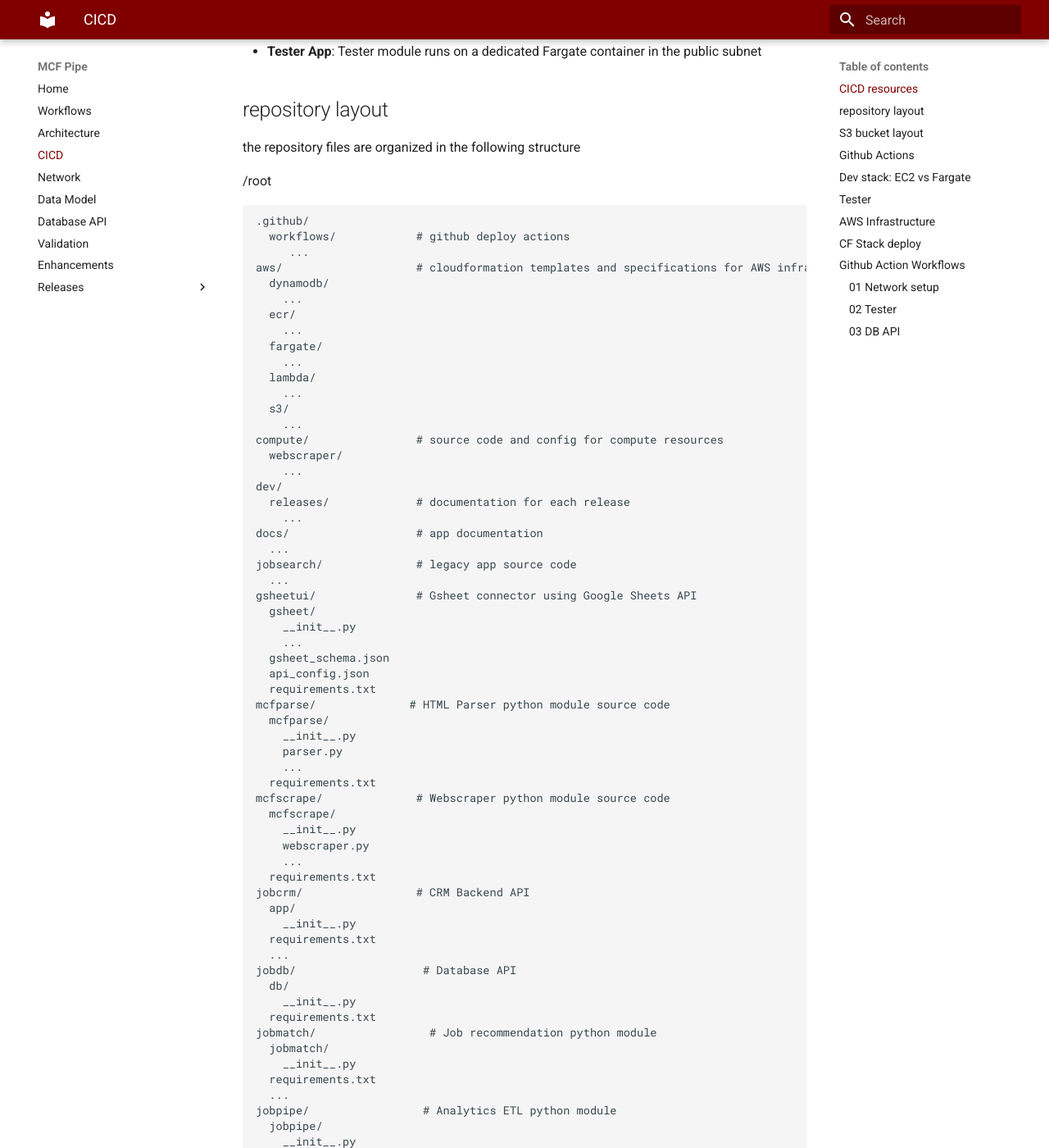
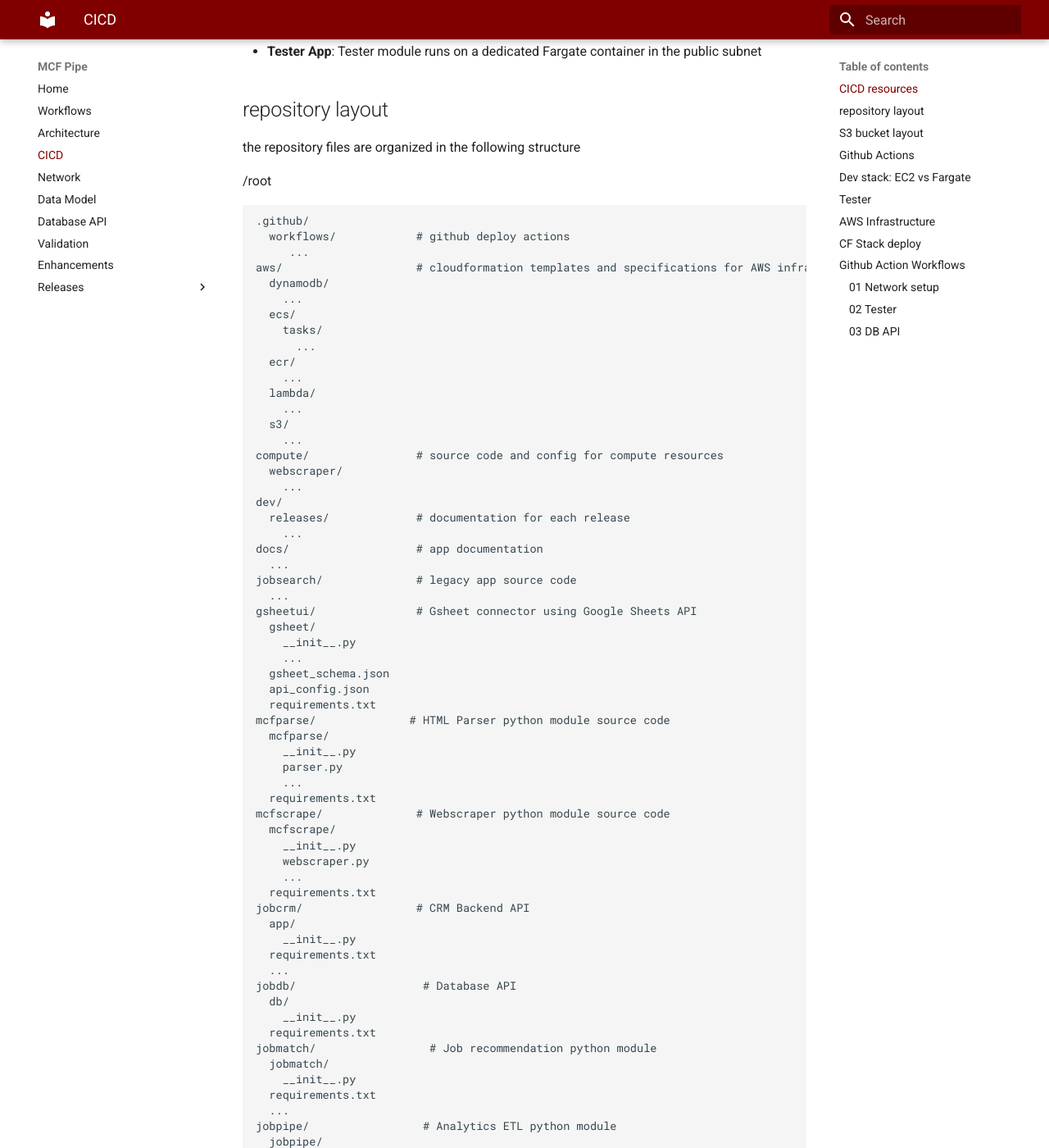
Before and after one commit to yayfalafels/mcfpipe, an MkDocs documentation site: the page built from docs/cicd.md, in a window 1280 px wide and 1400 px high, scrolled down 347 px. Shown: the whole window at 82% size. Built offline with MkDocs 1.6.1 and Material for MkDocs 9.7.7, drawn with Linux system fonts in a browser that asks for light colours; some of the changed text lies outside the part shown.

```diff
--- a/docs/cicd.md
+++ b/docs/cicd.md
@@ -19,9 +19,10 @@ the repository files are organized in the following structure
 aws/                    # cloudformation templates and specifications for AWS infrastructure
   dynamodb/
     ...
+  ecs/
+    tasks/
+      ...
   ecr/
-    ...
-  fargate/
     ...
   lambda/
     ...
```
Also changed, not shown: other parts of docs/cicd.md (+1 -0 lines), dev/releases/011_dbapi.md (+26 -1 lines), 14 other files.
